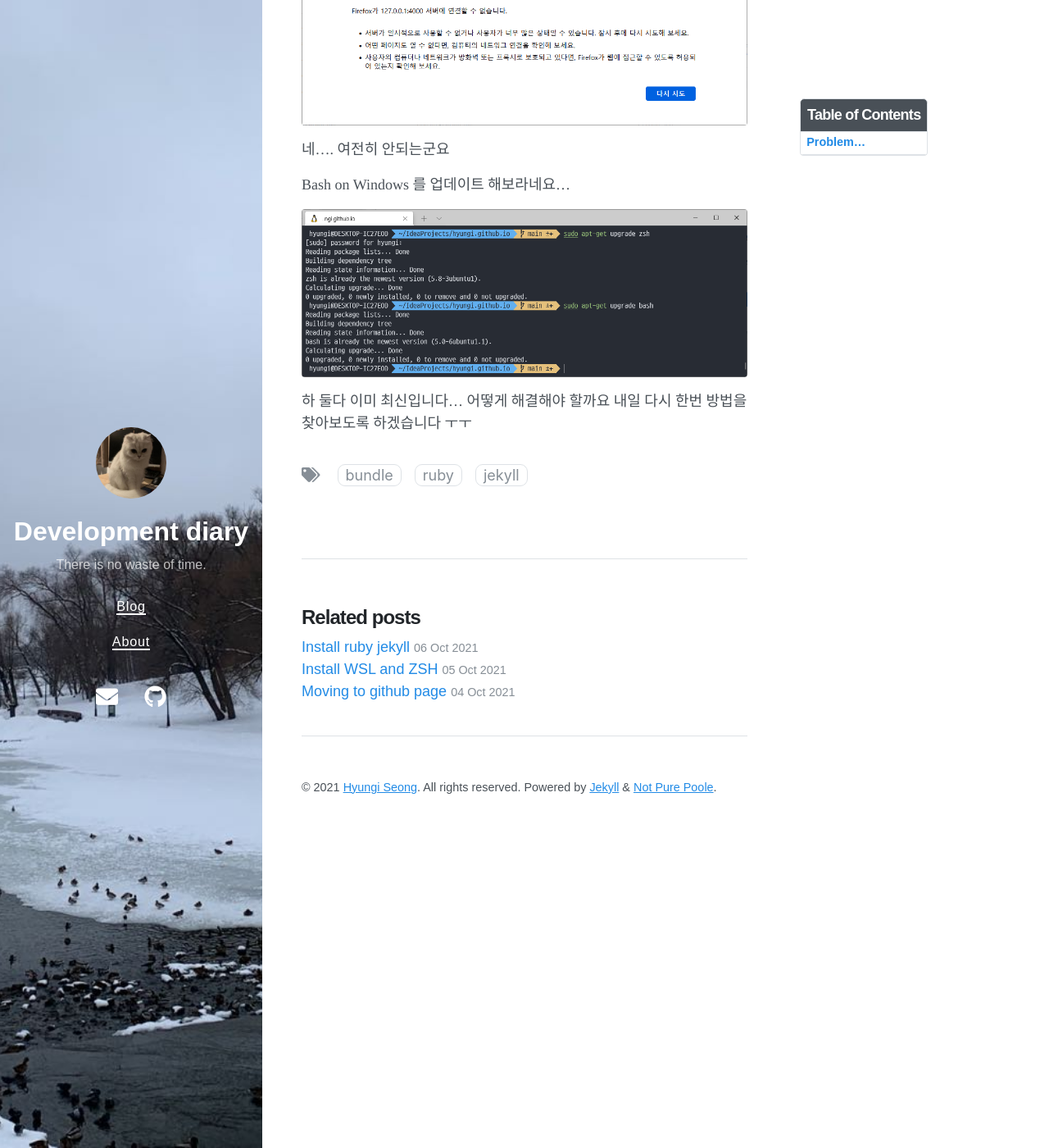
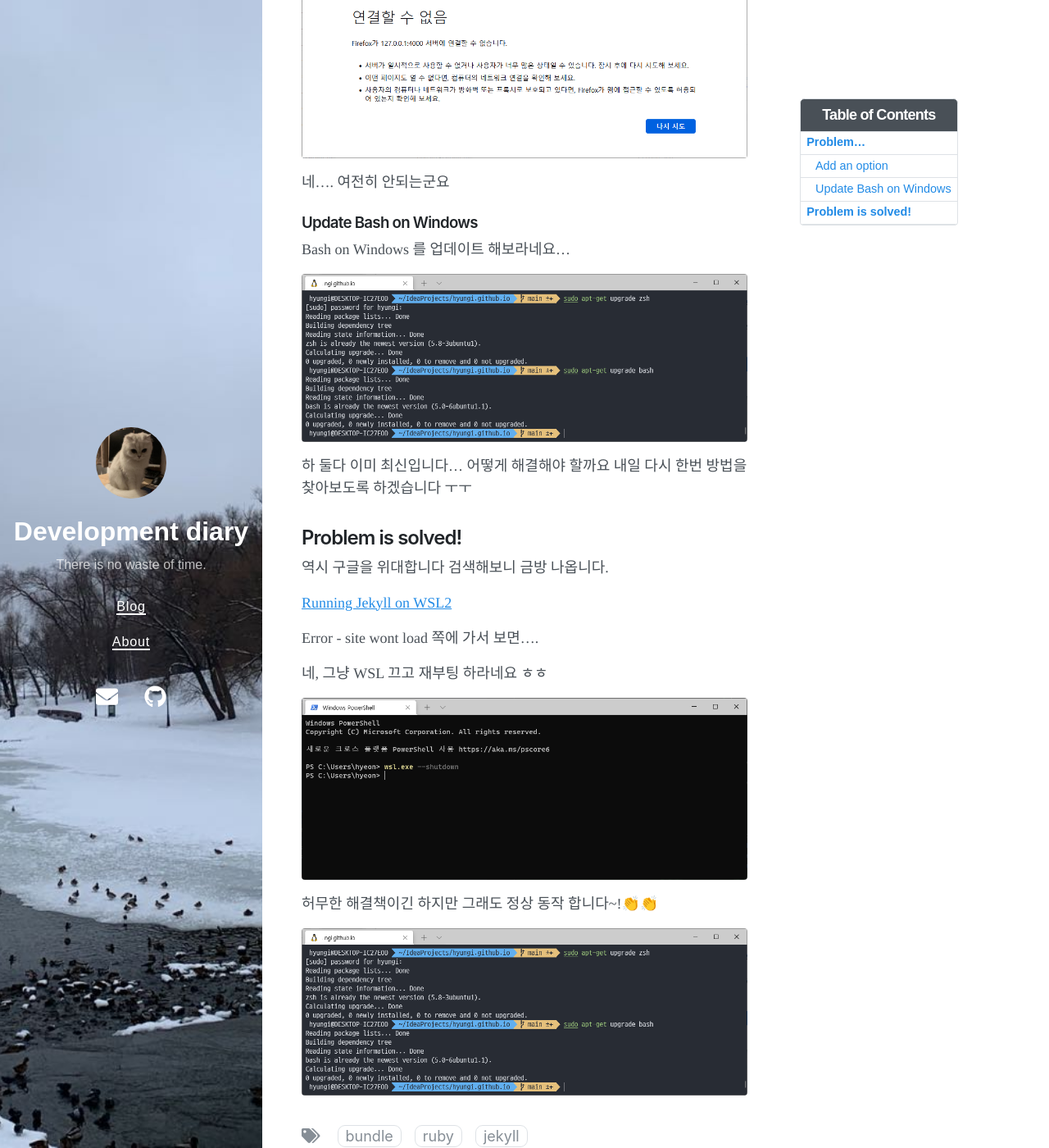
Before and after one commit to hyungi/hyungi.github.io, a Jekyll site: the page built from _posts/2021-10-07-bundle-is-not-working.md, in a window 1280 px wide and 1400 px high, scrolled down 1010 px. Shown: the whole window at 82% size. Built offline with Jekyll 4.4.1, drawn with Linux system fonts in a browser that asks for light colours; nearby versions of some CDN libraries.

Commit message:
Problem is solved

```diff
--- a/_posts/2021-10-07-bundle-is-not-working.md
+++ b/_posts/2021-10-07-bundle-is-not-working.md
@@ -32,14 +32,31 @@ Configuration file: /home/hyungi/IdeaProjects/hyungi.github.io/_config.yml
 어라 근데 아래 메세지를 보니 뭔가 힌트가 있네요,
 Auto-generation 이 윈도우에서는 제대로 동작 안할수 있다는데... 전 WSL 이긴 하지만 그래도 linux 를 쓰고 있는데...ㅠㅠ
 
+### Add an option
 --no-watch 라는 옵션을 한번 줘보도록 하겠습니다..
 
 ![--no-watch option is not working](https://raw.githubusercontent.com/hyungi/hyungi.github.io/main/assets/images/server-not-working.png)
 
 네.... 여전히 안되는군요
 
+### Update Bash on Windows
 Bash on Windows 를 업데이트 해보라네요...
 
 ![--no-watch option is not working](https://raw.githubusercontent.com/hyungi/hyungi.github.io/main/assets/images/zsh-and-bash-are-already-up-to-date.png)
 
 하 둘다 이미 최신입니다... 어떻게 해결해야 할까요 내일 다시 한번 방법을 찾아보도록 하겠습니다 ㅜㅜ
+
+## Problem is solved!
+역시 구글을 위대합니다 검색해보니 금방 나옵니다.
+
+[Running Jekyll on WSL2](https://davemateer.com/2020/10/20/running-jekyll-on-wsl2)
+
+Error - site wont load 쪽에 가서 보면....
+
+네, 그냥 WSL 끄고 재부팅 하라네요 ㅎㅎ
+
+![Shut down WSL](https://raw.githubusercontent.com/hyungi/hyungi.github.io/main/assets/images/shut-down-wsl.png)
+
+허무한 해결책이긴 하지만 그래도 정상 동작 합니다~!👏👏
+
+![Problem is solved!](https://raw.githubusercontent.com/hyungi/hyungi.github.io/main/assets/images/problem-is-solved.png)
```
Also changed, not shown: assets/images/problem-is-solved.png (added), assets/images/shut-down-wsl.png (added).
